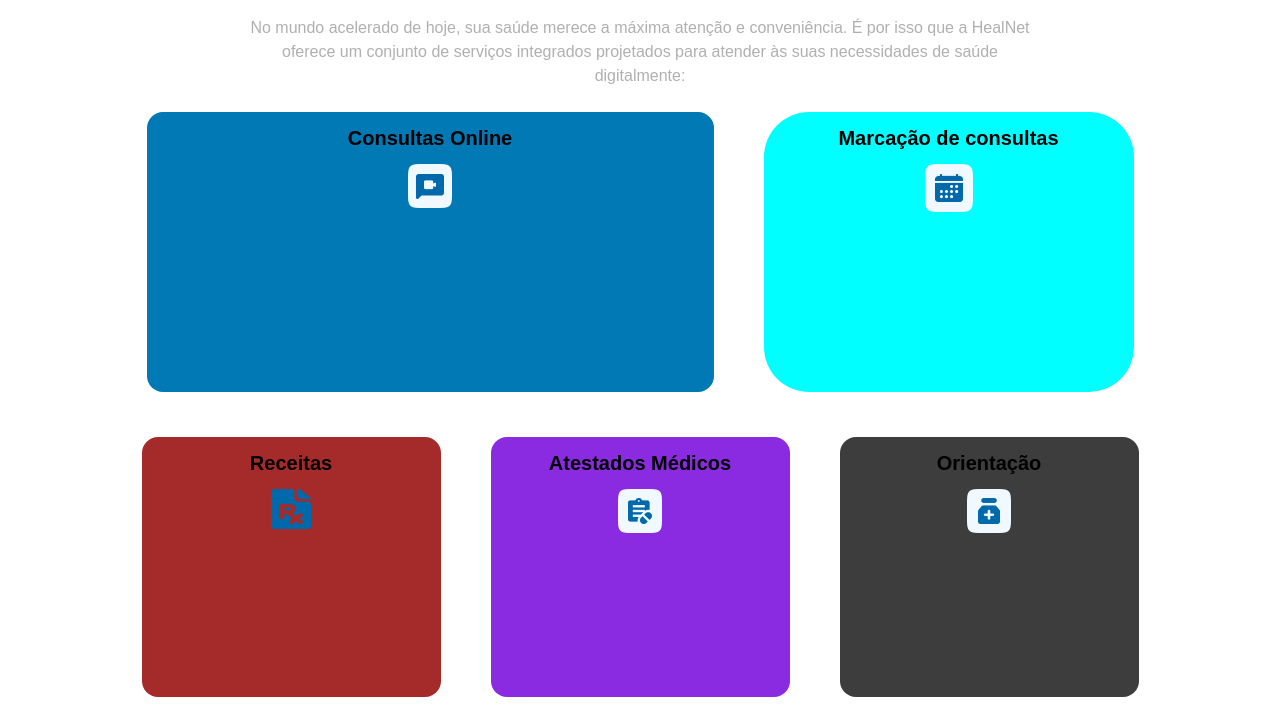
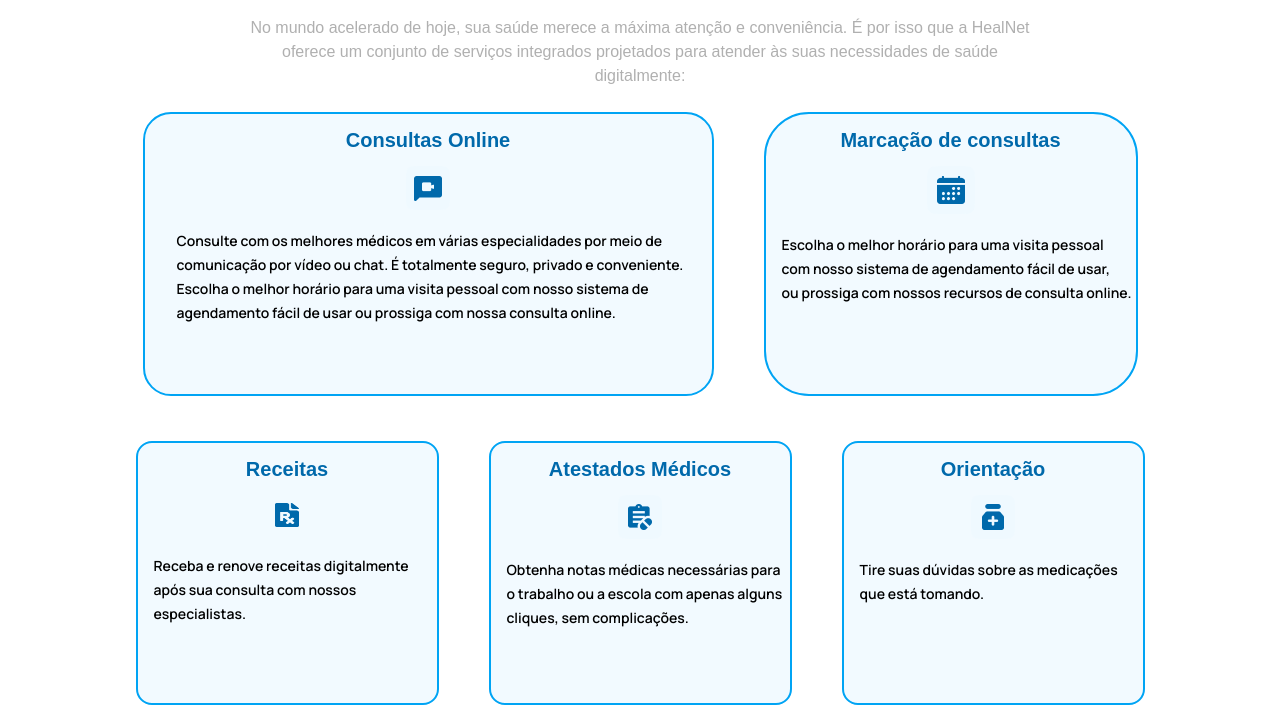
Before and after one commit to capella-marcosfilipe/healnet, a plain HTML site: page index.html in a window 1280 px wide. Shown: the part 216-921 px from the top of the page. Drawn offline with Linux system fonts and the light colour scheme.

Commit message:
divs estilizadas e página concluida

```diff
--- a/index.html
+++ b/index.html
@@ -39,24 +39,39 @@
         <div class="consultas__online">
           <h2>Consultas Online</h2>
           <img class="camera__consultas" src="assets/camera.png" alt="Câmera das consultas online">
+          <p>
+            Consulte com os melhores médicos em várias especialidades por meio de comunicação por vídeo ou chat. É totalmente seguro, privado e conveniente. Escolha o melhor horário para uma visita pessoal com nosso sistema de agendamento fácil de usar ou prossiga com nossa consulta online.
+          </p>
         </div>
         <div class="marcacao_de_consultas">
           <h2>Marcação de consultas</h2>
           <img class="calendario__consultas" src="assets/calendario_serviços.png" alt="Calendário para agendamento de consultas">
+          <p>
+            Escolha o melhor horário para uma visita pessoal com nosso sistema de agendamento fácil de usar, <br> ou prossiga com nossos recursos de consulta online.
+          </p>
         </div>
       </div>
       <div class="down__horizontal">
         <div class="receitas">
           <h2>Receitas</h2>
           <img class="receitas__consultas" src="assets/receitas.png" alt="Receitas oferecidas na consulta">
+          <p>
+            Receba e renove receitas digitalmente após sua consulta com nossos especialistas.
+          </p>
         </div>
         <div class="atestados__medicos">
           <h2>Atestados Médicos</h2>
           <img class="prancheta" src="assets/atestado.png" alt="Prancheta para atestados">
+          <p>
+            Obtenha notas médicas necessárias para o trabalho ou a escola com apenas alguns cliques, sem complicações.
+          </p>
         </div>
         <div class="orientacao">
           <h2>Orientação</h2>
           <img class="orientacao__consultas" src="assets/orientação.png" alt="Orientação médica">
+          <p>
+            Tire suas dúvidas sobre as medicações que está tomando.
+          </p>
         </div>
       </div>
     </section>
--- a/styles/serviços.css
+++ b/styles/serviços.css
@@ -39,10 +39,13 @@
     background-color: #0179b4;
     width: 35.4375rem;
     height: 17.5rem;
-    border-radius: 1rem;
     display: flex;
     flex-direction: column;
     align-items: center;
+    border-radius: 1.75rem;
+    border: solid 2px var(--azul-primario);
+    background-color: var(--branco-azulado);
+
 }
 
 .marcacao_de_consultas {
@@ -53,6 +56,8 @@
    display: flex;
    flex-direction: column;
    align-items: center;
+   border: solid 2px var(--azul-primario);
+   background-color: var(--branco-azulado);
 }
 
 .down__horizontal {
@@ -71,6 +76,8 @@
     display: flex;
     flex-direction: column;
     align-items: center;
+    border: solid 2px var(--azul-primario);
+    background-color: var(--branco-azulado);
 }
 
 .atestados__medicos {
@@ -81,6 +88,8 @@
     display: flex;
     flex-direction: column;
     align-items: center;
+    border: solid 2px var(--azul-primario);
+    background-color: var(--branco-azulado);
 }
 
 .orientacao {
@@ -91,6 +100,8 @@
     display: flex;
     flex-direction: column;
     align-items: center;
+    border: solid 2px var(--azul-primario);
+    background-color: var(--branco-azulado);
 }
 
 .camera__consultas {
@@ -112,12 +123,12 @@
 }
 
 .receitas__consultas {
-    width: 2.5rem;
-    height: 2.5rem;
+    width: 1.5rem;
+    height: 1.5rem;
     top: 2.5rem;
     left: 2.5rem;
     border-radius: 1rem;
-    padding: 1rem;
+    padding: 1.5rem;
 }
 
 .prancheta {
@@ -144,6 +155,7 @@
     font-size: 1.25rem;
     line-height: 1.25rem;
     margin-top: 1rem;
+    color: #0069ab;
 }
 
 .marcacao_de_consultas h2 {
@@ -152,6 +164,7 @@
     font-size: 1.25rem;
     line-height: 1.25rem;
     margin-top: 1rem;
+    color: #0069ab;
 }
 
 .receitas h2 {
@@ -160,6 +173,7 @@
     font-size: 1.25rem;
     line-height: 1.25rem;
     margin-top: 1rem;
+    color: #0069ab;
 }
 
 .atestados__medicos h2 {
@@ -168,6 +182,7 @@
     font-size: 1.25rem;
     line-height: 1.25rem;
     margin-top: 1rem;
+    color: #0069ab;
 }
 
 .orientacao h2 {
@@ -176,4 +191,55 @@
     font-size: 1.25rem;
     line-height: 1.25rem;
     margin-top: 1rem;
+    color: #0069ab;
 }
+
+.consultas__online p {
+    font-family: Manrope;
+    font-size: 14px;
+    font-weight: 600;
+    line-height: 24px;
+    text-align: left;
+    padding: 0.2rem;
+    padding-left: 2rem;
+}
+
+.marcacao_de_consultas p {
+    font-family: Manrope;
+    font-size: 14px;
+    font-weight: 600;
+    line-height: 24px;
+    text-align: left;
+    padding: 0.2rem;
+    padding-left: 1rem;
+}
+
+.receitas p {
+    font-family: Manrope;
+    font-size: 14px;
+    font-weight: 600;
+    line-height: 24px;
+    text-align: left;
+    padding: 0.2rem;
+    padding-left: 1rem;
+}
+
+.atestados__medicos p {
+    font-family: Manrope;
+    font-size: 14px;
+    font-weight: 600;
+    line-height: 24px;
+    text-align: left;
+    padding: 0.2rem;
+    padding-left: 1rem;
+}
+
+.orientacao p {
+    font-family: Manrope;
+    font-size: 14px;
+    font-weight: 600;
+    line-height: 24px;
+    text-align: left;
+    padding: 0.2rem;
+    padding-left: 1rem;
+}
```
